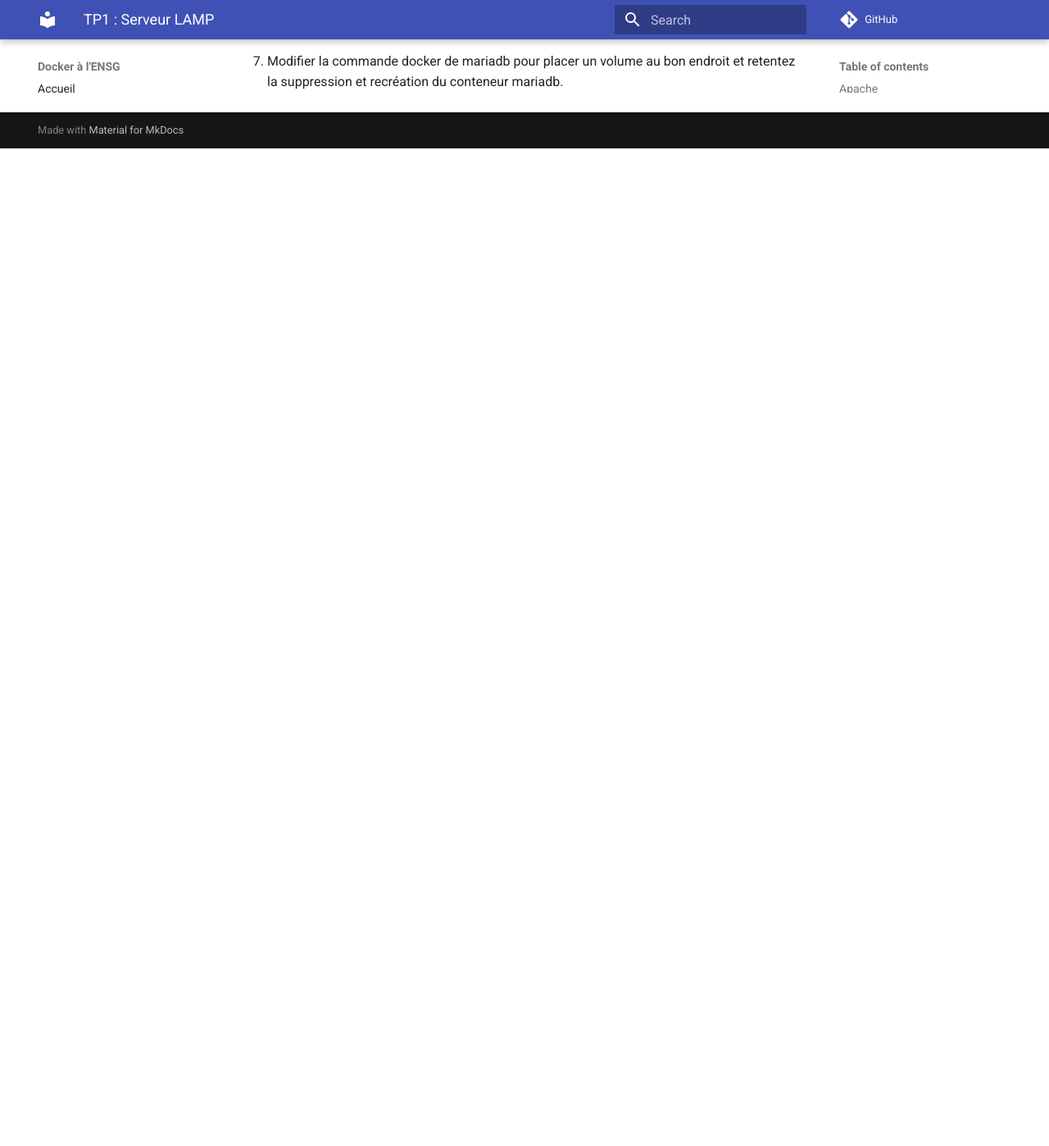
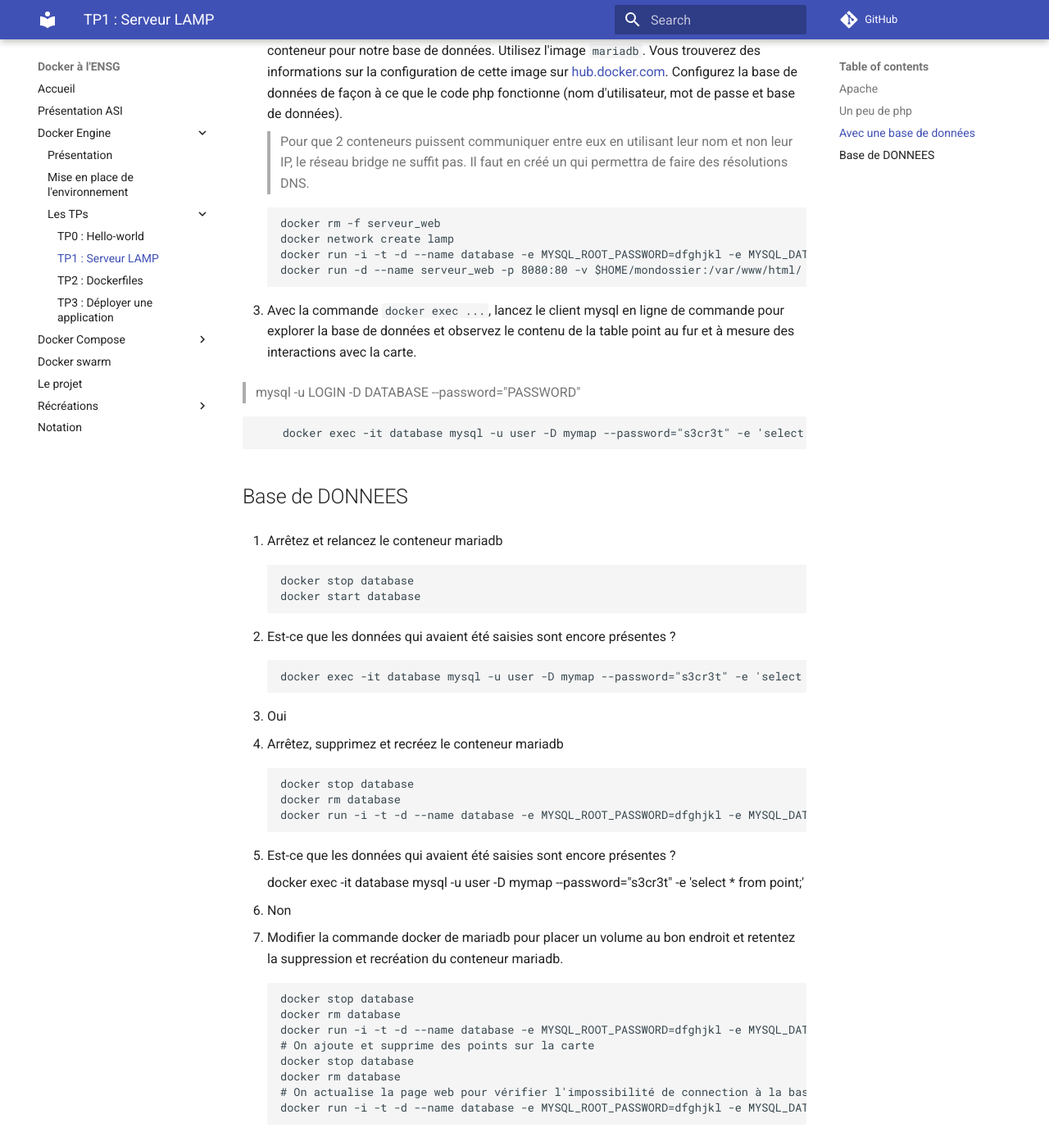
Before and after one commit to tcoupin/tp-docker-ensg, an MkDocs documentation site: the page built from docs/engine/lamp.md, in a window 1280 px wide and 1400 px high, scrolled down 3959 px. Shown: the whole window at 82% size. Built offline with MkDocs 1.6.1 and Material for MkDocs 9.7.7, drawn with Linux system fonts in a browser that asks for light colours; comment, search, counter and statistics services are not loaded; old or Windows-style settings are respelled for this version of MkDocs; before the commit the page ends 4140 px from its top, so only the background shows below that; some of the changed text lies outside the part shown.

Commit message:
correction lamp

```diff
--- a/docs/engine/lamp.md
+++ b/docs/engine/lamp.md
@@ -12,7 +12,19 @@
 L'image à utiliser ici est `httpd` :
 
 1. Lancez un conteneur exposant le port `80` du conteneur sur le port `8080` de la machine. Qu'affiche la page `http://127.0.0.1:8080` ?
+
+		docker run --name serveur_web -p 8080:80 httpd
+
 2. Cette image utilise le contenu du dossier `/usr/local/apache2/htdocs/` pour répondre aux requêtes. Relancez un nouveau conteneur en utilisant un volume hôte (un dossier de la machine).
+
+		# Je vais utiliser le dossier $HOME/mondossier, je le créé
+		mkdir $HOME/mondossier
+		# Un peu de ménage
+		docker stop serveur_web
+		docker rm serveur_web
+		# Nouveau conteneur
+		docker run --name serveur_web -p 8080:80 -v $HOME/mondossier:/usr/local/apache2/htdocs/ httpd
+
 3. Dans ce dossier placez le fichier index.html et observez le résultat :
 
         <body style="background-color: yellow;">
@@ -34,7 +46,16 @@ L'image à utiliser ici est `httpd` :
         </body>
 
 2. ça ne fonctionne pas... Pourquoi ?
+> L'image httpd embarque uniquement Apache, sans module php...
 3. Utilisez plutôt l'image `lavoweb/php-7.1`. Ca ne fonctionne toujours pas... utilisez les logs pour comprendre et corriger (`docker container logs...`).
+
+		docker rm -f serveur_web
+		docker run --name serveur_web -p 8080:80 -v $HOME/mondossier:/usr/local/apache2/htdocs/ lavoweb/php-7.1
+
+	> Cette image n'a pas configurer apache pour travailler dans le dossier /usr/local/apache2/htdocs/ mais dans /var/www/html
+
+		docker rm -f serveur_web
+		docker run --name serveur_web -p 8080:80 -v $HOME/mondossier:/var/www/html/ lavoweb/php-7.1
 
 
 ## Avec une base de données
@@ -149,16 +170,51 @@ Notre site web évolue ! il va maintenant afficher une carte. Un clic permet de
 
 2. Pour respecter le principe d'un seul processus par conteneur, il nous faut lancer un second conteneur pour notre base de données. Utilisez l'image `mariadb`. Vous trouverez des informations sur la configuration de cette image sur [hub.docker.com](https://hub.docker.com/_/mariadb). Configurez la base de données de façon à ce que le code php fonctionne (nom d'utilisateur, mot de passe et base de données).
 
+	> Pour que 2 conteneurs puissent communiquer entre eux en utilisant leur nom et non leur IP, le réseau bridge ne suffit pas. Il faut en créé un qui permettra de faire des résolutions DNS.
+
+		docker rm -f serveur_web
+		docker network create lamp
+		docker run -i -t -d --name database -e MYSQL_ROOT_PASSWORD=dfghjkl -e MYSQL_DATABASE=mymap -e MYSQL_USER=user -e MYSQL_PASSWORD=s3cr3t --net=lamp mariadb
+		docker run -d --name serveur_web -p 8080:80 -v $HOME/mondossier:/var/www/html/ --net lamp lavoweb/php-7.1
+
+
 3. Avec la commande `docker exec ...`, lancez le client mysql en ligne de commande pour explorer la base de données et observez le contenu de la table point au fur et à mesure des interactions avec la carte.
 
 >  mysql -u LOGIN -D DATABASE --password="PASSWORD"
 
+		docker exec -it database mysql -u user -D mymap --password="s3cr3t" -e 'select * from point;'
+
+
 ## Base de DONNEES
 
 1. Arrêtez et relancez le conteneur mariadb
+
+		docker stop database
+		docker start database
+
 2. Est-ce que les données qui avaient été saisies sont encore présentes ?
+
+		docker exec -it database mysql -u user -D mymap --password="s3cr3t" -e 'select * from point;'
+
 3. Oui
 4. Arrêtez, supprimez et recréez le conteneur mariadb
+
+		docker stop database
+		docker rm database
+		docker run -i -t -d --name database -e MYSQL_ROOT_PASSWORD=dfghjkl -e MYSQL_DATABASE=mymap -e MYSQL_USER=user -e MYSQL_PASSWORD=s3cr3t --net=lamp mariadb
+
 5. Est-ce que les données qui avaient été saisies sont encore présentes ?
+
+	docker exec -it database mysql -u user -D mymap --password="s3cr3t" -e 'select * from point;'
+
 6. Non
 7. Modifier la commande docker de mariadb pour placer un volume au bon endroit et retentez la suppression et recréation du conteneur mariadb.
+
+		docker stop database
+		docker rm database
+		docker run -i -t -d --name database -e MYSQL_ROOT_PASSWORD=dfghjkl -e MYSQL_DATABASE=mymap -e MYSQL_USER=user -e MYSQL_PASSWORD=s3cr3t --net=lamp -v mesdonnees:/var/lib/mysql mariadb
+		# On ajoute et supprime des points sur la carte
+		docker stop database
+		docker rm database
+		# On actualise la page web pour vérifier l'impossibilité de connection à la base de données
+		docker run -i -t -d --name database -e MYSQL_ROOT_PASSWORD=dfghjkl -e MYSQL_DATABASE=mymap -e MYSQL_USER=user -e MYSQL_PASSWORD=s3cr3t --net=lamp -v mesdonnees:/var/lib/mysql mariadb
```
